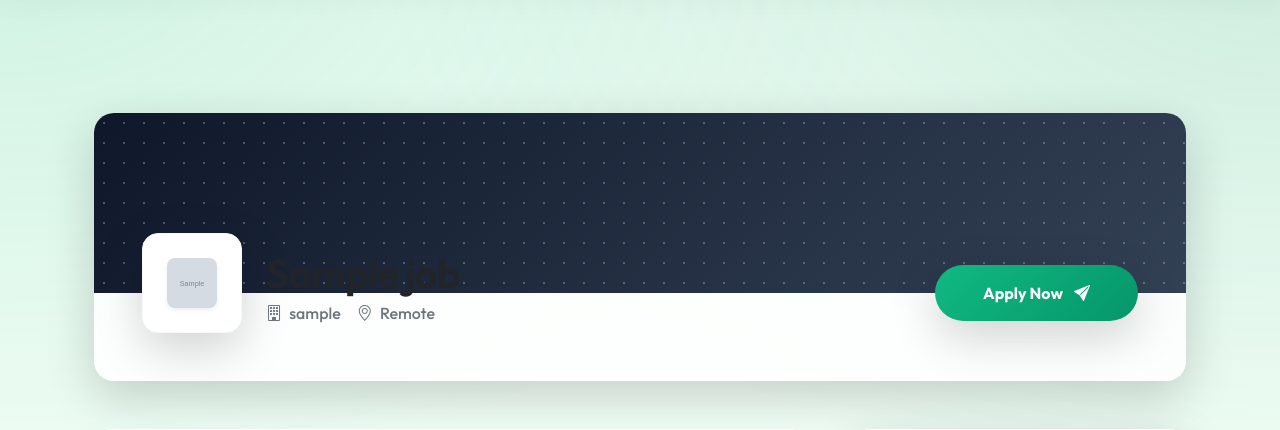
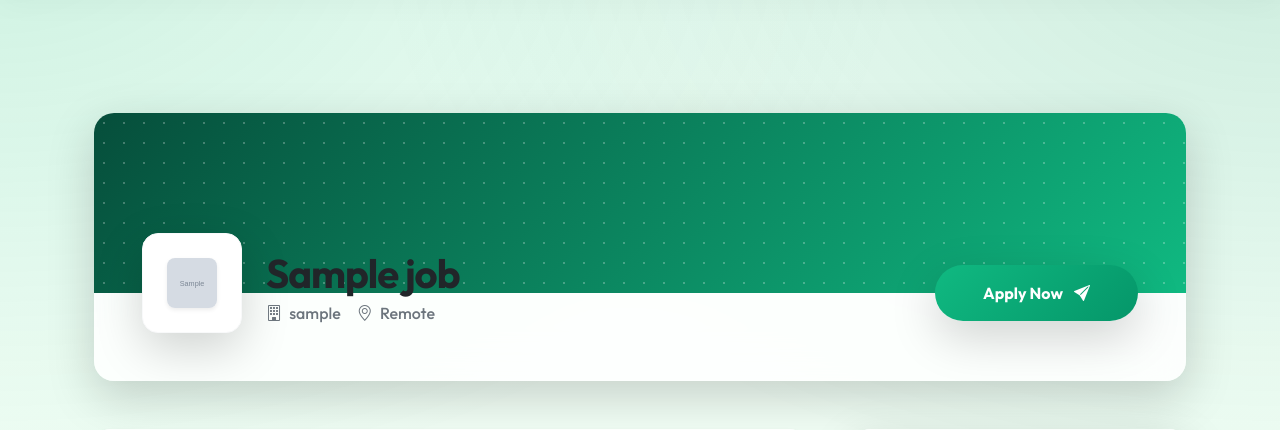
Before and after one commit to 7ever/Nerdo.Africa, a Django app: template nerdo_project/apps/opportunities/templates/opportunities/job_detail.html in a window 1280 px wide. Shown: the part 63-493 px from the top of the page. Run offline with Django 5.2, Linux system fonts and the light colour scheme; the template is opened without the code that fills it: most values are stand-ins (such as "Sample title", 1, 10 or a date in 2020); grey boxes marked "Sample" are stand-in pictures.

Commit message:
UI debugs

```diff
--- a/nerdo_project/apps/opportunities/templates/opportunities/job_detail.html
+++ b/nerdo_project/apps/opportunities/templates/opportunities/job_detail.html
@@ -5,7 +5,7 @@
     <!-- Hero Header -->
     <div class="card border-0 shadow-lg bg-glass overflow-hidden mb-5">
         <div class="position-relative"
-            style="height: 180px; background: linear-gradient(135deg, #0f172a 0%, #334155 100%);">
+            style="height: 180px; background: linear-gradient(135deg, #064e3b 0%, #10b981 100%);">
             <div class="position-absolute top-0 start-0 w-100 h-100 opacity-25"
                 style="background-image: radial-gradient(#ffffff 1px, transparent 1px); background-size: 20px 20px;">
             </div>
```
